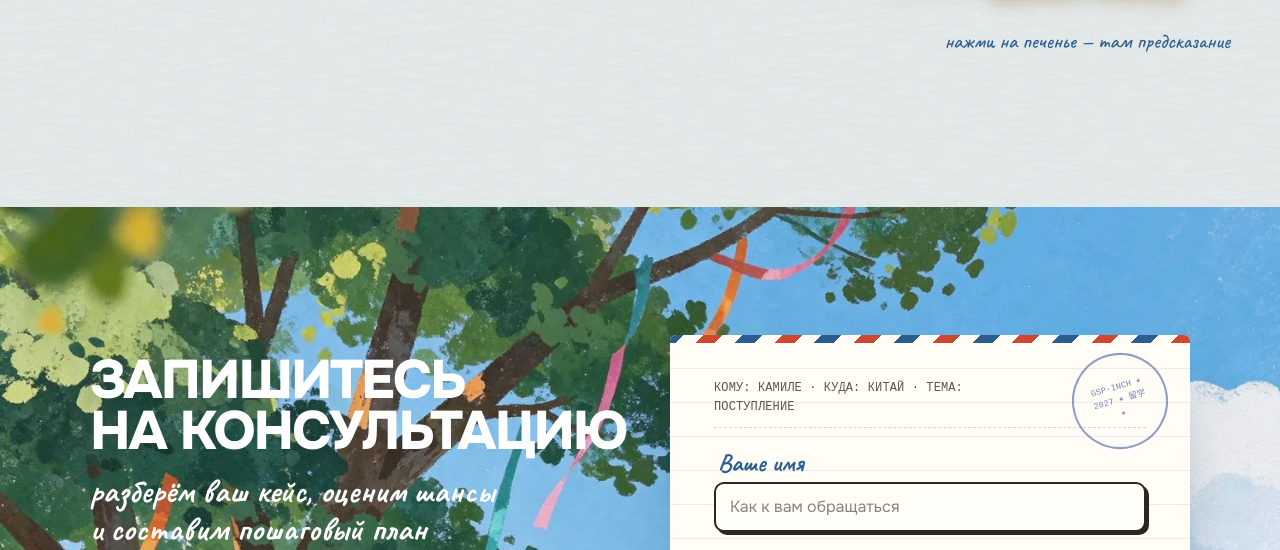
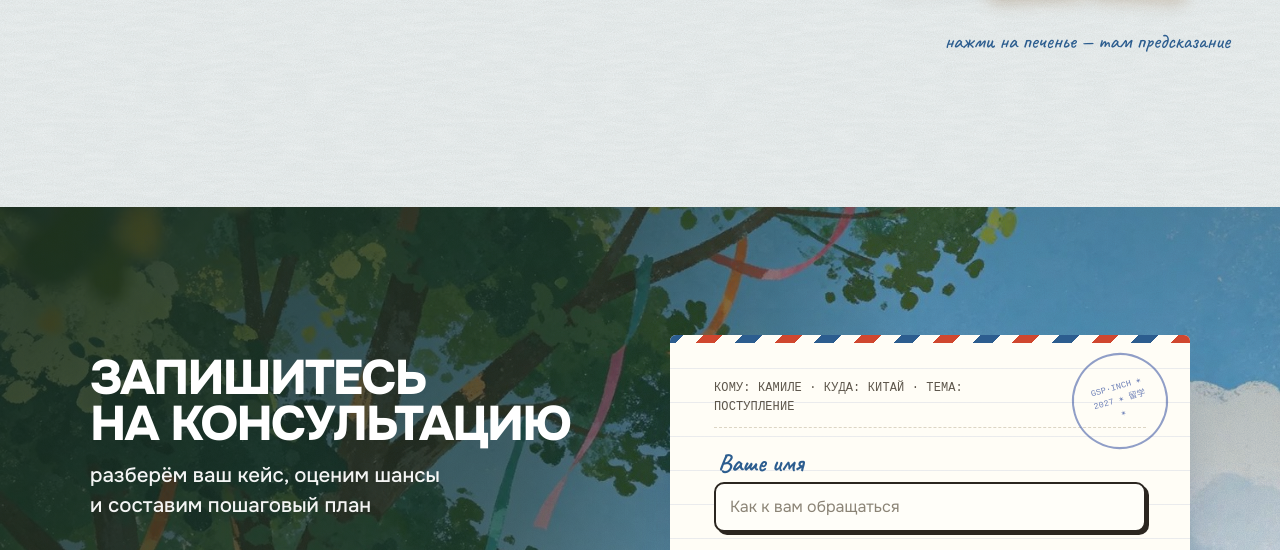
Before and after one commit to gspinch/gsp-inch, a Node server app: template views/index.ejs in a window 1280 px wide. Shown: the part 5950-6500 px from the top of the page. Run offline with Node 20, Linux system fonts and the light colour scheme; the template is opened without the code that fills it, so the values that code supplies are empty; some libraries are stand-ins or nearby versions; some web fonts are replaced.

Commit message:
Анкета: затемнение картинки под текстом для читаемости
Co-Authored-By: Claude Opus 5.5 <noreply@anthropic.com>
Claude-Session: https://claude.ai/code/session_01Hf4Tu61VVmw8gwn6W5pN6k

```diff
--- a/public/css/style.css
+++ b/public/css/style.css
@@ -619,7 +619,7 @@ button { font: inherit; color: inherit; }
 /* анкета: заголовок белым прямо на картинке, письмо — только форма */
 .contact__grid { display: grid; grid-template-columns: minmax(0, 1fr) minmax(0, 520px); gap: clamp(28px, 5vw, 72px); align-items: start; max-width: 1100px; margin: 0 auto; }
 .contact__intro { container-type: inline-size; min-width: 0; color: #fff; padding-top: 20px; }
-.contact__intro .h2 { font-size: min(60px, 10.5cqi); }
+.contact__intro .h2 { font-size: min(60px, 9.4cqi); }
 .contact__intro .hand--lg { color: #fff; margin-top: 14px; font-size: clamp(26px, 2.6vw, 34px); font-weight: 700; }
 .contact__intro .letter__tg { color: #fff; }
 .letter { display: block; max-width: none; margin: 0; padding: clamp(28px, 4vw, 44px); }
@@ -630,3 +630,12 @@ button { font: inherit; color: inherit; }
   .contact__grid { grid-template-columns: 1fr; }
   .contact__intro { padding-top: 0; }
 }
+
+/* затемнение картинки под текстом анкеты: плавно от левого верхнего угла, без тени на буквах */
+.scene .contact.band::before { content: ''; position: absolute; inset: 0; z-index: 0; pointer-events: none;
+  background: linear-gradient(100deg, rgba(22,40,30,.78) 0%, rgba(22,40,30,.55) 38%, rgba(22,40,30,0) 62%),
+              linear-gradient(180deg, rgba(22,40,30,.35) 0%, rgba(22,40,30,0) 45%); }
+.contact__intro .hand--lg { font-family: var(--grotesk); font-weight: 500; font-size: clamp(18px, 1.6vw, 21px); line-height: 1.45; max-width: 420px; opacity: .95; }
+@media (max-width: 960px) {
+  .scene .contact.band::before { background: linear-gradient(180deg, rgba(22,40,30,.8) 0%, rgba(22,40,30,.55) 22%, rgba(22,40,30,0) 40%); }
+}
```
